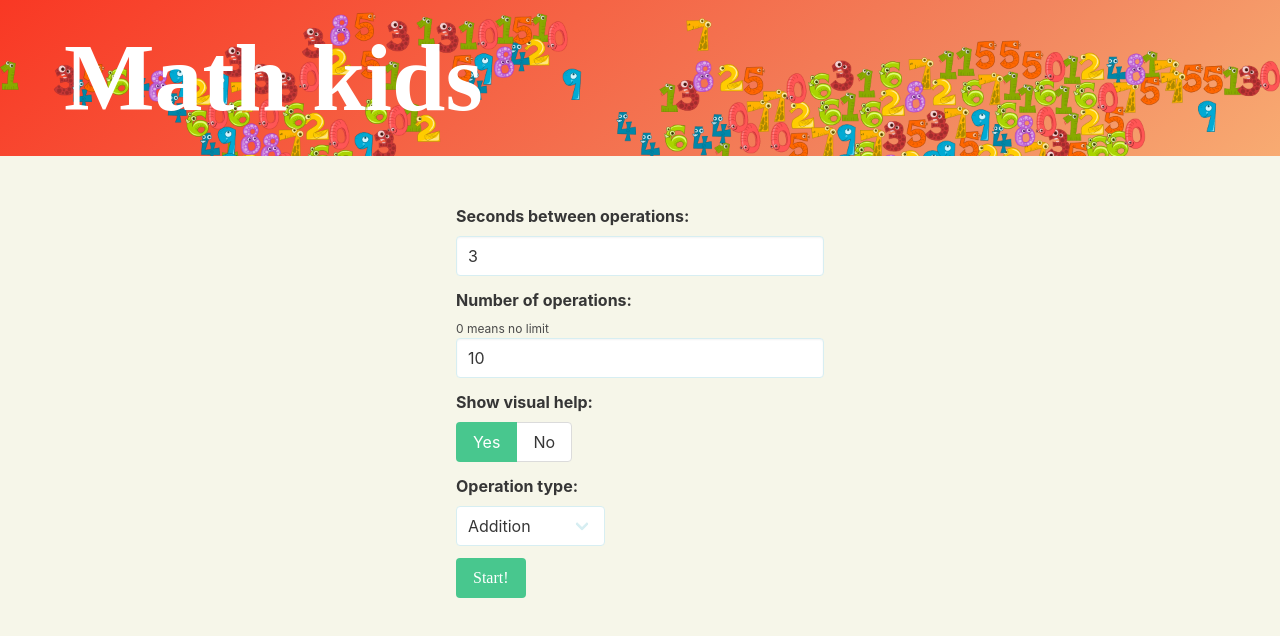
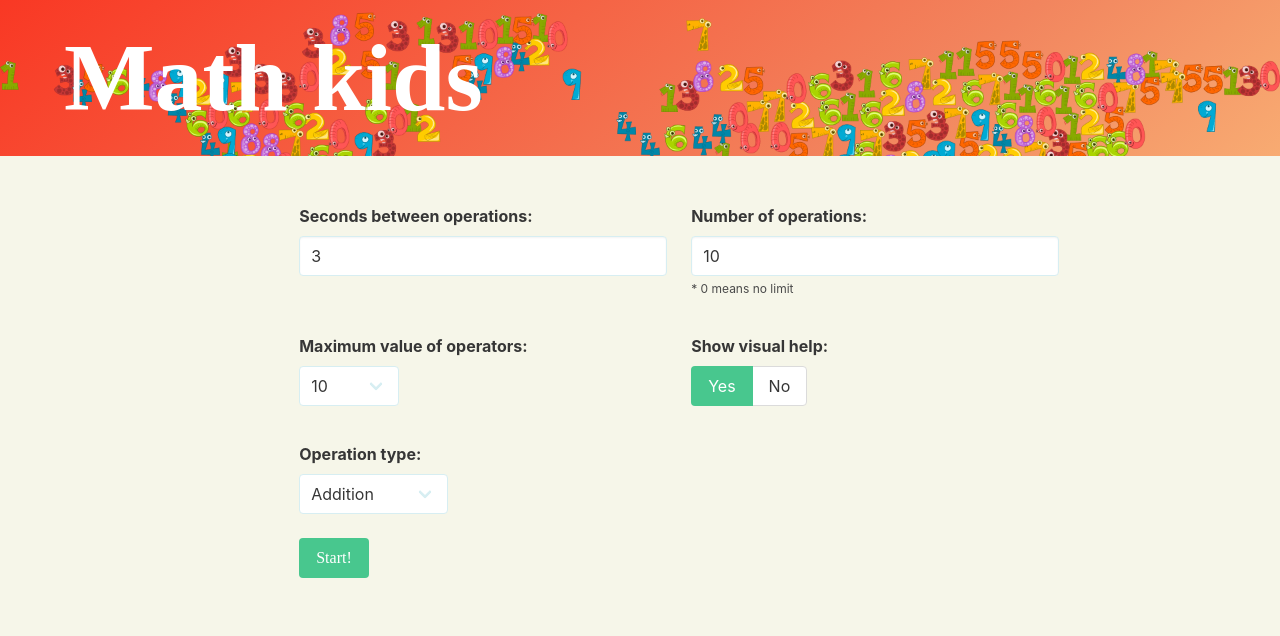
Before and after one commit to eaboy/math-kids, an Angular app: page / in a window 1280 px wide. Shown: the top 636 px of the page. Built offline with nearby package versions, Linux system fonts and the light colour scheme; a web font is replaced by a local one.

Commit message:
Can select maximum value of operators and some visual amends to home page form

```diff
--- a/src/app/home/home.component.html
+++ b/src/app/home/home.component.html
@@ -1,7 +1,8 @@
-<div class="columns">
-  <div class="column is-offset-one-fifth-mobile is-offset-one-third is-one-third is-two-thirds-mobile">
+<div class="columns is-mobile">
+  <div class="column is-offset-one-fifth is-two-thirds">
     <form [formGroup]="operationConfig" (ngSubmit)="startOperations()">
-      <div class="field">
+      <div class="columns is-multiline">
+        <div class="field column is-half">
           <label for="secondsToNewOperation" class="label">Seconds between operations:</label>
           <input formControlName="secondsToNewOperation" class="input is-info"
             [ngClass]="{ 'is-danger': operationConfig.controls.secondsToNewOperation.invalid}" type="number" min="1"
@@ -9,27 +10,40 @@
           <p class="help is-danger" *ngIf="operationConfig.controls.secondsToNewOperation.invalid">Set the number of
             seconds between operations</p>
         </div>
-      <div class="field">
+        <div class="field column is-half">
           <label for="totalOperations" class="label">Number of operations:</label>
-        <p class="help">0 means no limit</p>
           <input formControlName="totalOperations" class="input is-info"
             [ngClass]="{ 'is-danger': operationConfig.controls.totalOperations.invalid}" type="number" min="0"
             name="totalOperations" id="totalOperations" required>
-        <p class="help is-danger" *ngIf="operationConfig.controls.totalOperations.invalid">Set at least 1 operation</p>
+          <p class="help">* 0 means no limit</p>
+          <p class="help is-danger" *ngIf="operationConfig.controls.totalOperations.invalid">Set at least 1 operation
+          </p>
         </div>
-      <div class="field">
+        <div class="field column is-half">
+          <div class="control">
+            <label for="maxOperatorValue" class="label">Maximum value of operators:</label>
+            <div class="select is-info">
+              <select id="maxOperatorValue" name="maxOperatorValue" class="is-capitalized"
+                formControlName="maxOperatorValue" (change)="onMaxOperationValueChanged()">
+                <option *ngFor="let maxOperatorValue of maxOperatorValuesArray" [ngValue]="maxOperatorValue">
+                  {{ maxOperatorValue }}</option>
+              </select>
+            </div>
+          </div>
+        </div>
+        <div class="field column is-half">
           <label for="showVisualHelp" class="label">Show visual help:</label>
           <input formControlName="showVisualHelp" type="radio" hidden id="showVisualHelp" name="showVisualHelp">
           <div class="buttons has-addons">
             <button type="button" class="button"
               [ngClass]="{ 'is-selected is-success': operationConfig.controls.showVisualHelp.value}"
-            (click)="onShowVisualHelpChanged()">Yes</button>
+              (click)="onShowVisualHelpChanged()" [disabled]="disableShowVisualHelp">Yes</button>
             <button type="button" class="button"
               [ngClass]="{ 'is-selected is-danger': !operationConfig.controls.showVisualHelp.value}"
-            (click)="onShowVisualHelpChanged()">No</button>
+              (click)="onShowVisualHelpChanged()" [disabled]="disableShowVisualHelp">No</button>
           </div>
         </div>
-      <div class="field">
+        <div class="field column is-half">
           <div class="control">
             <label for="operationType" class="label">Operation type:</label>
             <div class="select is-info">
@@ -40,6 +54,7 @@
             </div>
           </div>
         </div>
+      </div>
       <button class="button is-success is-family-secondary" [disabled]="operationConfig.invalid">Start!</button>
     </form>
   </div>
--- a/src/app/home/home.component.ts
+++ b/src/app/home/home.component.ts
@@ -12,12 +12,15 @@ import { Router } from '@angular/router';
 export class HomeComponent {
 
   operationTypesArray = Object.entries(OperationType).map(([name, value]) => ({ name, value }));
+  maxOperatorValuesArray = [10, 20, 30, 40, 50, 100, 1000, 10000];
+  disableShowVisualHelp = false;
 
   operationConfig = new FormGroup({
     secondsToNewOperation: new FormControl(3, [Validators.min(1)]),
     totalOperations: new FormControl(10, [Validators.min(0)]),
     operationType: new FormControl(OperationType.addition),
-    showVisualHelp: new FormControl(true)
+    showVisualHelp: new FormControl(true),
+    maxOperatorValue: new FormControl(10)
   });
 
   constructor(private statusService: StatusService, private router: Router) { }
@@ -32,4 +35,9 @@ export class HomeComponent {
     this.operationConfig.controls.showVisualHelp.setValue(!this.operationConfig.controls.showVisualHelp.value);
   }
 
+  onMaxOperationValueChanged() {
+    this.disableShowVisualHelp = this.operationConfig.controls.maxOperatorValue.value !== 10;
+    this.operationConfig.controls.showVisualHelp.setValue(!this.disableShowVisualHelp);
+  }
+
 }
--- a/src/app/operations-page/operations-page.component.ts
+++ b/src/app/operations-page/operations-page.component.ts
@@ -51,7 +51,7 @@ export class OperationsPageComponent implements OnInit {
     this.solution = null;
     this.isCorrect = false;
     const operationConfiguration: OperationConfiguration = {
-      limit: 10,
+      limit: this.statusService.operationPageConfiguration.maxOperatorValue,
       minValue: 1,
       operationType: this.statusService.operationPageConfiguration.operationType
     };
--- a/src/app/status.service.ts
+++ b/src/app/status.service.ts
@@ -6,6 +6,7 @@ export interface OperationsPageConfiguration {
   secondsToNewOperation: number;
   totalOperations: number;
   showVisualHelp: boolean;
+  maxOperatorValue: number;
 }
 @Injectable({
   providedIn: 'root'
```
Lines whose indentation alone changed are shown as unchanged.
